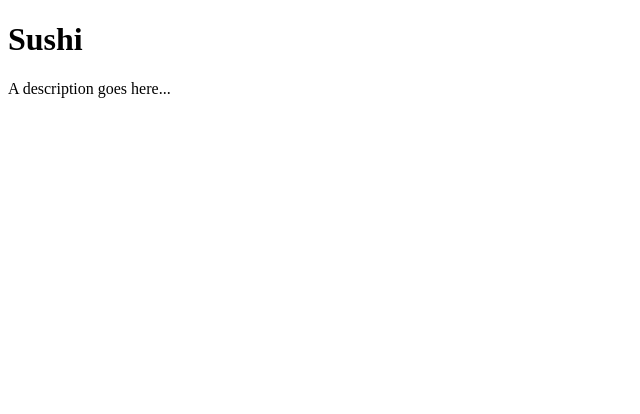
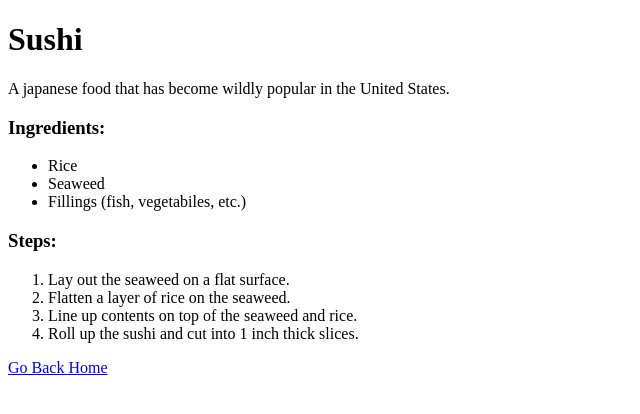
Before and after one commit to rhallak50/odin-recipes, a plain HTML site: page recipes/sushi.html in a window 1280 px wide. Shown: the whole page, without its empty margins (0-640 px from the left). Drawn offline with Linux system fonts and the light colour scheme.

Commit message:
Add recipe pages to site

```diff
--- a/recipes/sushi.html
+++ b/recipes/sushi.html
@@ -8,6 +8,23 @@
 </head>
 <body>
     <h1>Sushi</h1>
-    <p>A description goes here...</p>
+    <p>A japanese food that has become wildly popular in the United States.</p>
+
+    <h3>Ingredients:</h3>
+    <ul>
+       <li>Rice</li>
+       <li>Seaweed</li>
+       <li>Fillings (fish, vegetabiles, etc.)</li>
+    </ul>
+
+    <h3>Steps:</h3>
+    <ol>
+        <li>Lay out the seaweed on a flat surface.</li>
+        <li>Flatten a layer of rice on the seaweed.</li>
+        <li>Line up contents on top of the seaweed and rice.</li>
+        <li>Roll up the sushi and cut into 1 inch thick slices.</li>
+    </ol>
+
+    <a href="../index.html">Go Back Home</a>
 </body>
 </html>
```
Also changed, not shown: recipes/cookies-and-milk.html (+15 -1 lines), recipes/grilled-cheese.html (+17 -1 lines), recipes/pbj.html (+16 -1 lines).
